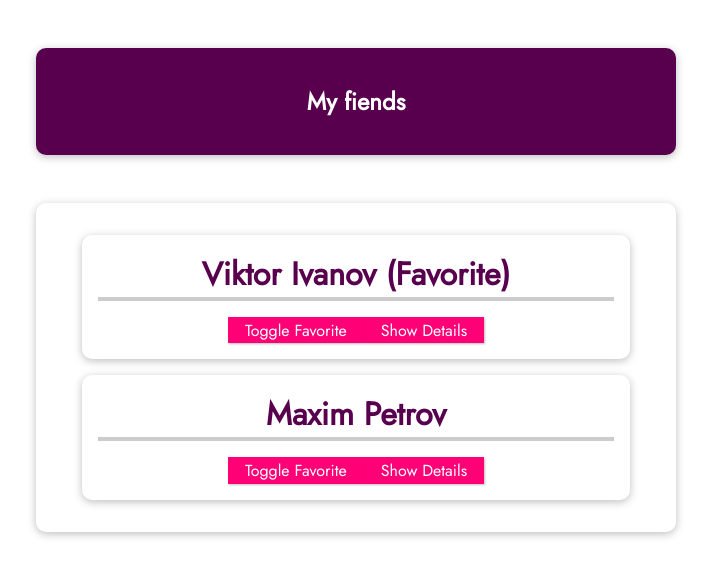
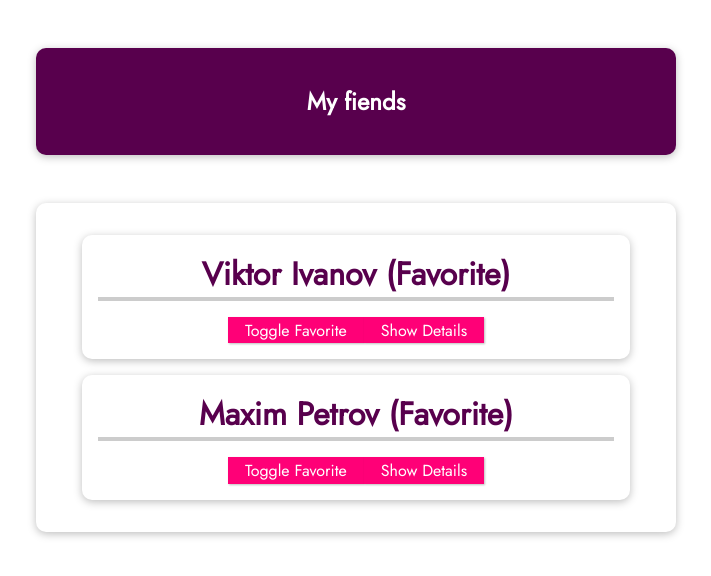
Before and after one commit to Kriogenik/vue3_course, a Vue app in the folder vue-cli-components-project/: page / in a window 1280 px wide. Shown: the top 576 px of the page, without its empty margins (284-995 px from the left). Built offline with nearby package versions, Linux system fonts and the light colour scheme.

Commit message:
Dynamic Props Value
Working with dynamic props values, refactoring template for use v-for, fix toggleFavorite method

```diff
--- a/vue-cli-components-project/src/App.vue
+++ b/vue-cli-components-project/src/App.vue
@@ -6,15 +6,12 @@
 		<ul>
 			<li>
 				<friend-contact
-					name="Viktor Ivanov"
-					phone-number="8987 264 2354"
-					email-address="viktor@localhost.com"
-					is-favorite="1"
-				></friend-contact>
-				<friend-contact
-					name="Maxim Petrov"
-					phone-number="8941 846 1234"
-					email-address="maxim@localhost.com"
+					v-for="friend in friends"
+					:key="friend.id"
+					:name="friend.name"
+					:phone-number="friend.phone"
+					:email-address="friend.email"
+					:is-favorite="true"
 				></friend-contact>
 			</li>
 		</ul>
--- a/vue-cli-components-project/src/components/FriendContact.vue
+++ b/vue-cli-components-project/src/components/FriendContact.vue
@@ -1,6 +1,6 @@
 <template>
 	<li>
-		<h2>{{ name }} {{ friendIsFavorite === '1' ? '(Favorite)' : ''}}</h2>
+		<h2>{{ name }} {{ friendIsFavorite ? '(Favorite)' : ''}}</h2>
 		<button @click="toggleFavorite">Toggle Favorite</button>
 		<button @click="toggleDetails">{{ detailsIsVisible ? 'Hide' : 'Show'}} Details</button>
 		<ul v-if="detailsIsVisible">
@@ -27,24 +27,18 @@
 			required: true
 		},
 		isFavorite: {
-			type: String,
+			type: Boolean,
 			required: false,
-			default: '0',
-			validator: function(value) {
-				return value === '1' || value === '0';
-			}
+			default: false
+			// validator: function(value) {
+			// 	return value === '1' || value === '0';
+			// }
 		}
 	},
 	data() {
 		return {
 			detailsIsVisible: false,
-      friend: {
-        id: 'viktor',
-				name: 'Viktor Ivanov',
-				phone: '8987 264 2354',
-				email: 'viktor@localhost.com'
-			},
-			/* Добавляем новое свойство для изменения
+      /* Добавляем новое свойство для изменения
 			значения (состояния), полученного из props */
 			friendIsFavorite: this.isFavorite
 		};
@@ -54,11 +48,12 @@
       this.detailsIsVisible = !this.detailsIsVisible
 		},
 		toggleFavorite() {
-			if (this.friendIsFavorite === '1') {
-				this.friendIsFavorite = '0'
-			} else {
-				this.friendIsFavorite = '1'
-			}
+			// if (this.friendIsFavorite === '1') {
+			// 	this.friendIsFavorite = '0'
+			// } else {
+			// 	this.friendIsFavorite = '1'
+			// }
+			this.friendIsFavorite = !this.friendIsFavorite
 		}
 	}
 };
```
